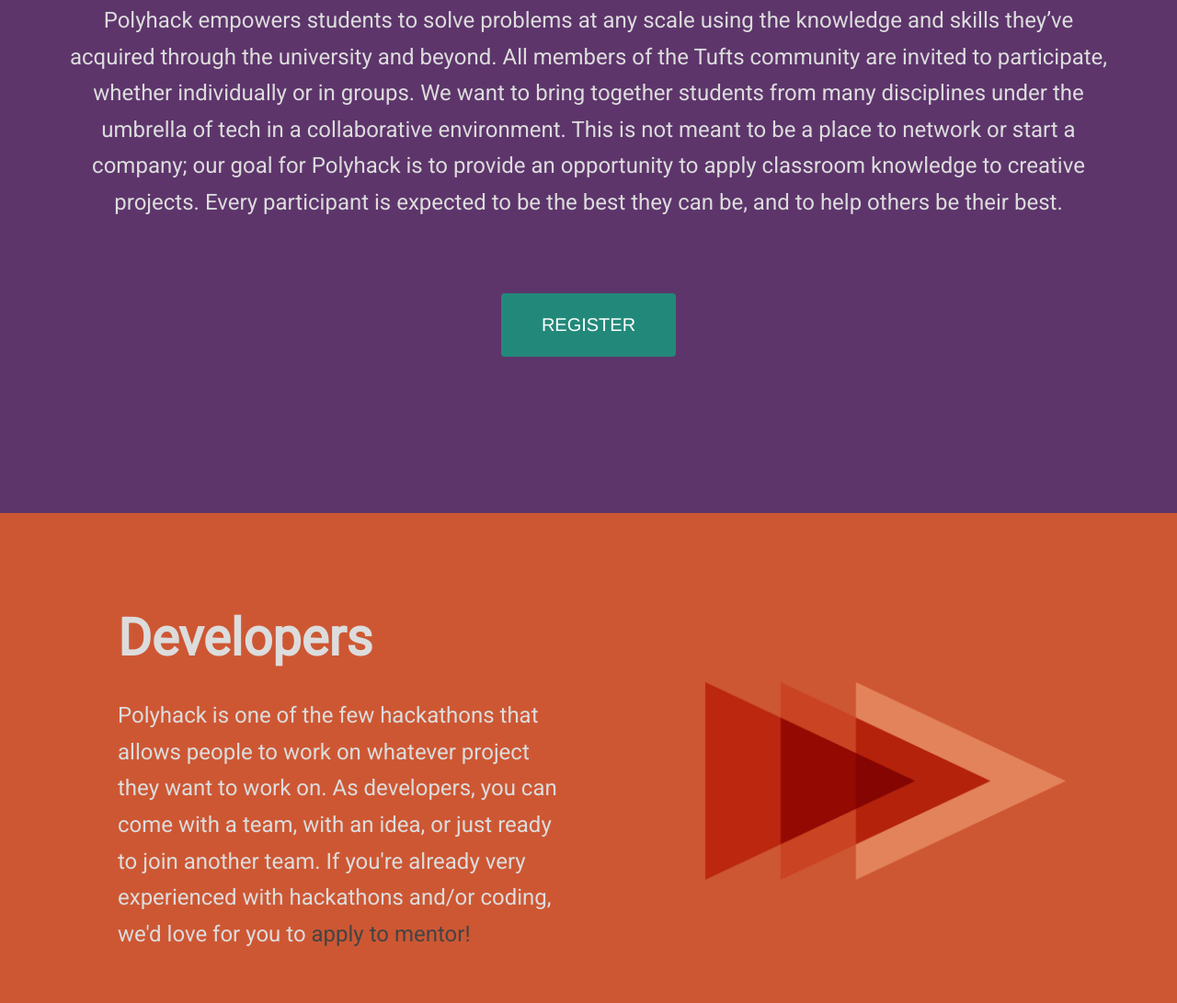
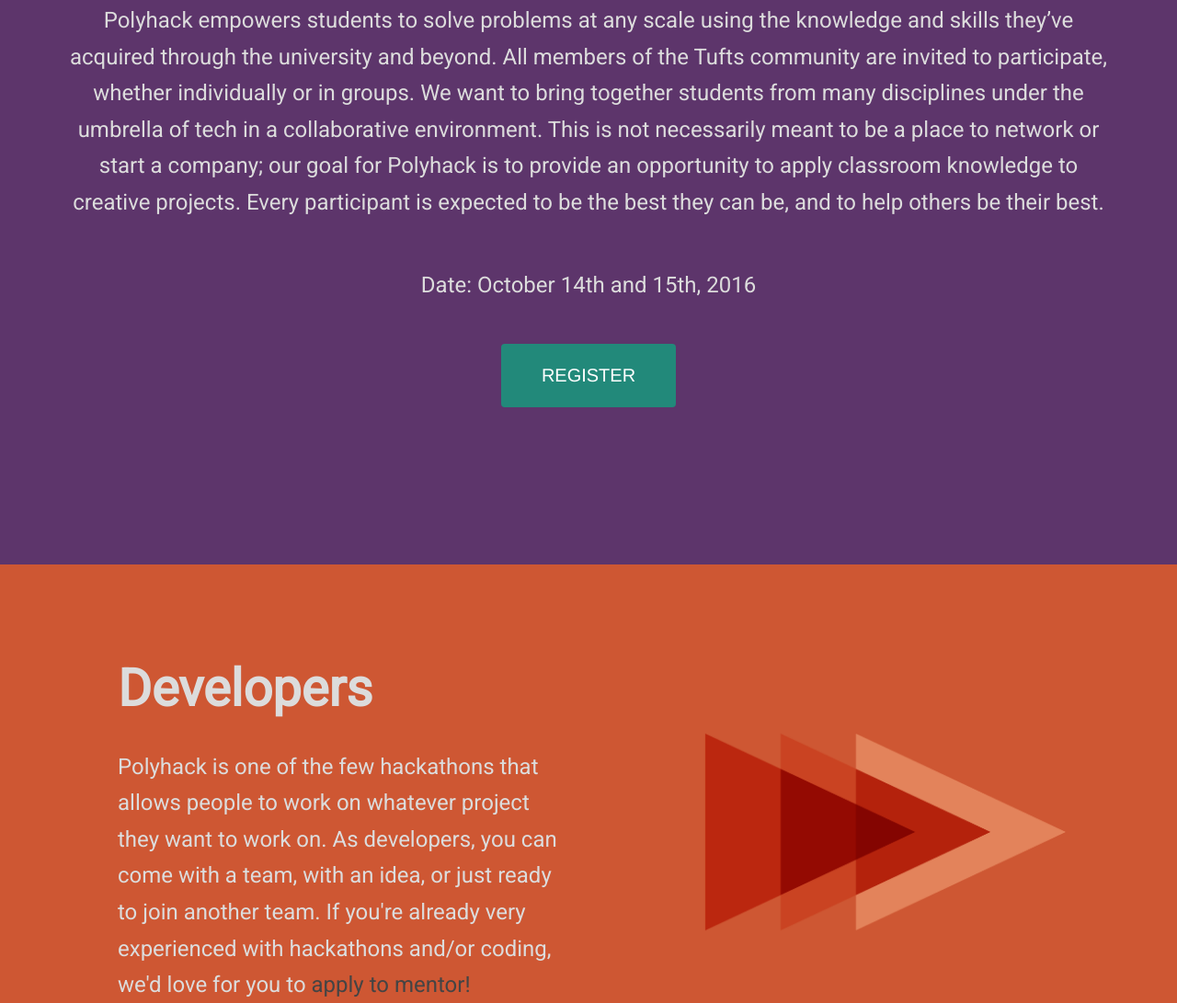
Before and after one commit to TuftsCSX/2016.polyhack.tufts.io, a plain HTML site: page index.html in a window 1280 px wide. Shown: the part 1366-2457 px from the top of the page at 92% size. Drawn offline with Linux system fonts and the light colour scheme; a web font is replaced by a local one.

Commit message:
Emily design (#13)
* small styling edits, added date to intro paragraph

* edited intro paragraph - added date

```diff
--- a/index.html
+++ b/index.html
@@ -167,7 +167,9 @@
 			<div class="container">
 				<img class="mission-design" src = "img/purple.png" width = 20%;/>
 				<h1 class="center-title">What is Polyhack?</h1>
-				<h3 id="mission">Polyhack empowers students to solve problems at any scale using the knowledge and skills they’ve acquired through the university and beyond. All members of the Tufts community are invited to participate, whether individually or in groups. We want to bring together students from many disciplines under the umbrella of tech in a collaborative environment. This is not meant to be a place to network or start a company; our goal for Polyhack is to provide an opportunity to apply classroom knowledge to creative projects. Every participant is expected to be the best they can be, and to help others be their best. </h3>
+				<h3 id="mission">Polyhack empowers students to solve problems at any scale using the knowledge and skills they’ve acquired through the university and beyond. All members of the Tufts community are invited to participate, whether individually or in groups. We want to bring together students from many disciplines under the umbrella of tech in a collaborative environment. This is not necessarily meant to be a place to network or start a company; our goal for Polyhack is to provide an opportunity to apply classroom knowledge to creative projects. Every participant is expected to be the best they can be, and to help others be their best. </h3>
+				<br>
+				<h3>Date: October 14th and 15th, 2016</h3>
 				<a href="http://register.tufts.io" type="button" class="btn btn-default col-md-2 col-md-offset-5 col-sm-4 col-sm-offset-4 col-xs-8 col-xs-offset-2 btn-text">REGISTER</a>
 			</div>
 		</div>
--- a/style/style.css
+++ b/style/style.css
@@ -242,7 +242,7 @@ h3, h4 {
 .btn-default {
   padding: 20px;
   margin-bottom: 6%;
-  margin-top: 6%;
+  margin-top: 3%;
   font-weight: 0;
   font-size: 20px;
   background-color: #22897A;
```
